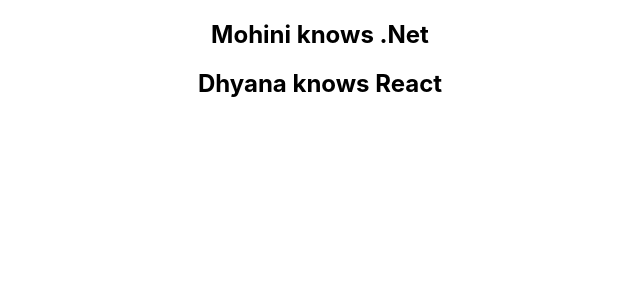
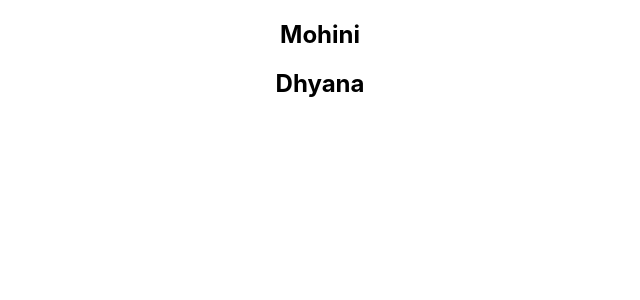
Before and after one commit to mistrymohini/ReactDemoProject, a React (Create React App) app: page / in a window 1280 px wide. Shown: the top 300 px of the page, without its empty margins (320-960 px from the left). Built offline with nearby package versions, Linux system fonts and the light colour scheme.

Commit message:
Use name as key when you have no unique identifier.

```diff
--- a/src/Component/PersonListComponent.js
+++ b/src/Component/PersonListComponent.js
@@ -2,6 +2,8 @@
 import Person from './Person'
 
 export default function PersonListComponent() {
+const names=['Mohini','Dhyana']
+
     const persons=[{
         id:1,
         name:'Mohini',
@@ -15,7 +17,9 @@
 
     const personList=persons.map(person=> <Person key={person.id} person={person}/>)
 
+    const nameList=names.map(name=> <h2 key={name} >{name}</h2>)
+
   return (
-    <div>{personList}</div>
+    <div>{nameList}</div>
   )
 }
```
